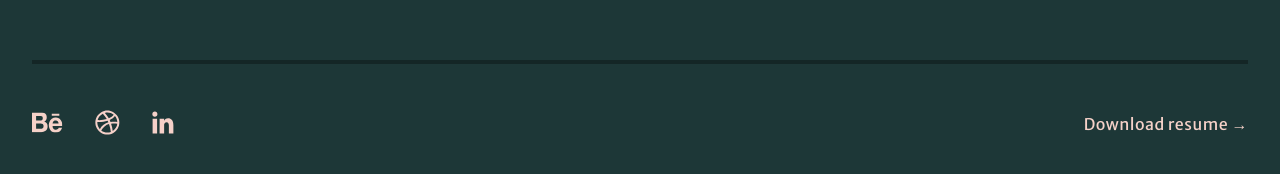
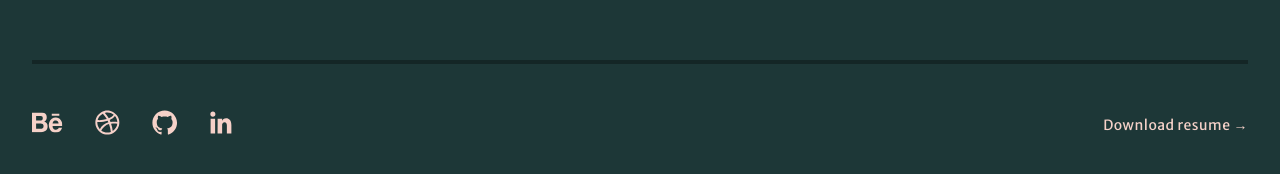
Before and after one commit to meaghanhendricks/meaghandesigns.xyz, a Jekyll site: the page built from index.md, in a window 1280 px wide. Shown: the part 601-775 px from the top of the page. Built offline with Jekyll 4.4.1, drawn with Linux system fonts in a browser that asks for light colours; our own code applies the rules of GitHub Pages for plain Markdown files.

Commit message:
fix footer on mobile

```diff
--- a/_data/navigation.yml
+++ b/_data/navigation.yml
@@ -11,6 +11,9 @@
   - title: "Dribbble"
     icon: "/assets/images/icons/dribbble.svg"
     link: "https://dribbble.com/meaghanhendricks"
+  - title: "GitHub"
+    icon: "/assets/images/icons/github.svg"
+    link: "https://github.com/meaghanhendricks"
   - title: "LinkedIn"
     icon: "/assets/images/icons/li.svg"
     link: "https://www.linkedin.com/in/meaghanhendricks/"
--- a/_includes/footer.html
+++ b/_includes/footer.html
@@ -1,7 +1,7 @@
 <footer>
   <div class="container">
     <div class="hairline"></div>
-    <div class="flex space-between">
+    <div class="footer-container">
       <div class="social-icons">
         {% for item in site.data.navigation.footer %}
           <a href="{{ item.link }}" rel="nofollow" class="social-icon"> <img src="{{ item.icon }}" alt="{{ item.title }}"> </a>
--- a/_layouts/default.html
+++ b/_layouts/default.html
@@ -2,7 +2,6 @@
 <html>
   <head>
     <meta charset="utf-8">
-    <title>{{ page.title }}</title>
     <meta name="viewport" content="width=device-width, initial-scale=1">
     <link rel="shortcut icon" href="/favicon.ico?" type="image/x-icon" />
     <link rel="stylesheet" href="/assets/css/styles.css">
--- a/_sass/fonts.scss
+++ b/_sass/fonts.scss
@@ -43,6 +43,7 @@
 }
 
 .footer-link {
+  font-size: 14px;
   padding-bottom: 2px;
   background:
     linear-gradient(to right, rgba(0, 0, 0, .0), rgba(0, 0, 0, .0)),
@@ -53,6 +54,10 @@
   transition: background-size 400ms;
 }
 
+@media (min-width: 768px) {
+  font-size: 16px;
+}
+
 .text-a:hover,
 .text-a:focus,
 .footer-link:hover,
--- a/_sass/main.scss
+++ b/_sass/main.scss
@@ -48,13 +48,12 @@
   position: relative;
 }
 
-.flex {
-  display: flex;
-}
-
-.space-between {
-  justify-content: space-between;
-  align-items: center;
+@media (min-width: 768px) {
+  .footer-container {
+    display: flex;
+    justify-content: space-between;
+    align-items: center;
+  }
 }
 
 .hairline {
@@ -70,10 +69,37 @@
 
 .social-icon {
   display: inline-block;
-  margin-right: 32px;
+  margin-right: 24px;
   transition: all 400ms ease-in-out;
+}
+
+.social-icon img  {
+  height: 20px;
+  max-width: 25px;
+}
+
+@media (min-width: 768px) {
+  .social-icon img  {
+    height: auto;
+    max-width: unset;
+  }
+
+  .social-icon {
+    margin-right: 32px;
+  }
 }
 
 .social-icon:hover, .social-icon:active{
   opacity: .5;
 }
+
+footer {
+  padding-bottom: 16px;
+}
+
+@media (min-height: 600px) and (min-width: 768px) {
+
+  footer {
+    padding-bottom: 0;
+  }
+}
```
Also changed, not shown: assets/images/icons/github.svg (added), 5 other files.
